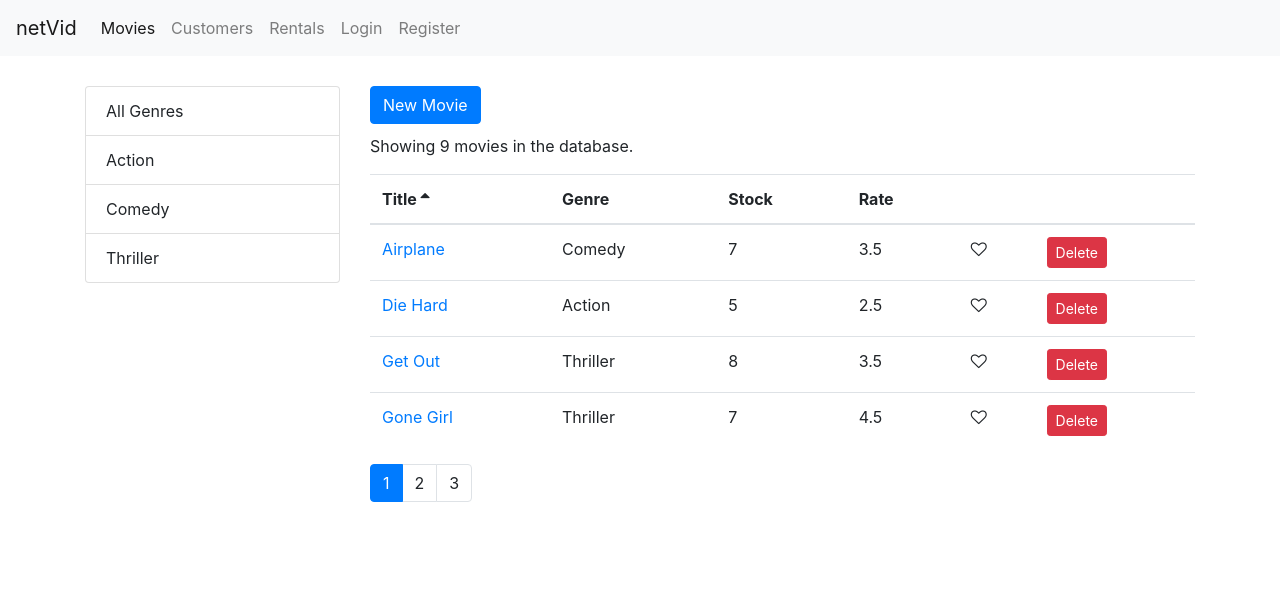
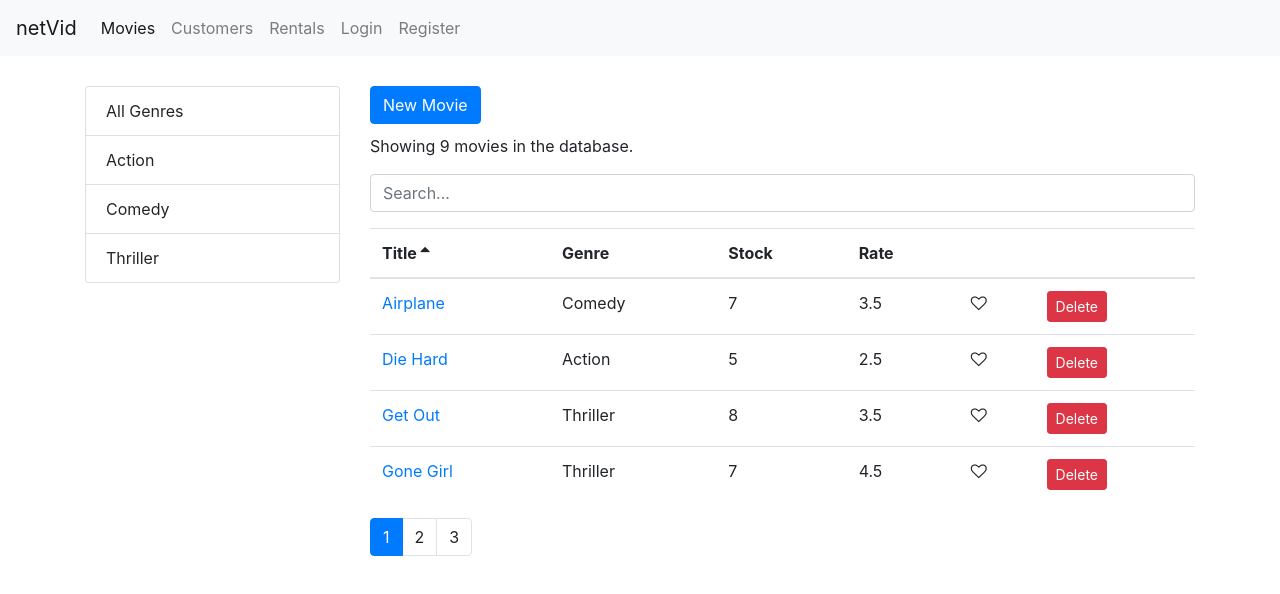
Before and after one commit to mbaranich/netVid, a React (Create React App) app: page /movies in a window 1280 px wide. Shown: the top 594 px of the page. Built offline with nearby package versions, Linux system fonts and the light colour scheme.

Commit message:
Add search box for movies.

```diff
--- /dev/null
+++ b/src/components/common/searchBox.jsx
@@ -0,0 +1,16 @@
+import React from 'react'
+
+const SearchBox = ({ value, onChange }) => {
+    return (
+        <input
+            type="text"
+            name="query"
+            className="form-control my-3"
+            placeholder='Search...'
+            value={value}
+            onChange={e => onChange(e.currentTarget.value)}
+        />
+    )
+}
+
+export default SearchBox;
--- a/src/components/movies.jsx
+++ b/src/components/movies.jsx
@@ -4,6 +4,7 @@
 import { getMovies } from '../services/fakeMovieService'
 import ListGroup from './common/listGroup'
 import Pagination from './common/pagination'
+import SearchBox from './common/searchBox'
 import { getGenres } from '../services/fakeGenreService'
 import {paginate} from '../utils/paginate'
 import _ from 'lodash';
@@ -14,6 +15,8 @@
         genres: [],
         currentPage: 1,
         pageSize: 4,
+        searchQuery: "",
+        selectedGenre: null,
         sortColumn: { path: 'title', order: 'asc' }
      }
 
@@ -41,8 +44,12 @@
      }
 
      handleGenreSelect = genre => {
-         this.setState({selectedGenre: genre, currentPage: 1})
+         this.setState({selectedGenre: genre, searchQuery: "", currentPage: 1})
      }
+
+     handleSearch = query => {
+        this.setState({ searchQuery: query, selectedGenre: null, currentPage: 1 })
+    }
 
      handleSort = sortColumn => {
 
@@ -50,9 +57,13 @@
      }
 
      getPageData = () => {
-        const { pageSize, currentPage, sortColumn, selectedGenre, movies: allMovies } = this.state;
+        const { pageSize, currentPage, sortColumn, selectedGenre, movies: allMovies, searchQuery } = this.state;
 
-        const filtered = selectedGenre && selectedGenre._id ? allMovies.filter(m => m.genre._id === selectedGenre._id) : allMovies;
+        let filtered = allMovies
+        if (searchQuery)
+            filtered = allMovies.filter(m => m.title.toLowerCase().startsWith(searchQuery.toLowerCase()));
+        else if (selectedGenre && selectedGenre._id)
+            filtered = allMovies.filter(m => m.genre._id === selectedGenre._id);
 
         const sorted = _.orderBy(filtered, [sortColumn.path], [sortColumn.order])
 
@@ -65,7 +76,7 @@
 
     render() {
         const {length: count} = this.state.movies;
-        const { pageSize, currentPage, sortColumn } = this.state;
+        const { pageSize, currentPage, sortColumn, searchQuery } = this.state;
 
         if (count === 0)
             return <p>There are no movies in the database.</p>;
@@ -86,6 +97,7 @@
         <Link className='btn btn-primary' to="/movies/new" style={{marginBottom: 10 }}>New Movie</Link>
 
         <p>Showing {totalCount} movies in the database.</p>
+        <SearchBox value={searchQuery} onChange={this.handleSearch} />
         <MoviesTable
             movies={movies}
             sortColumn={sortColumn}
```
